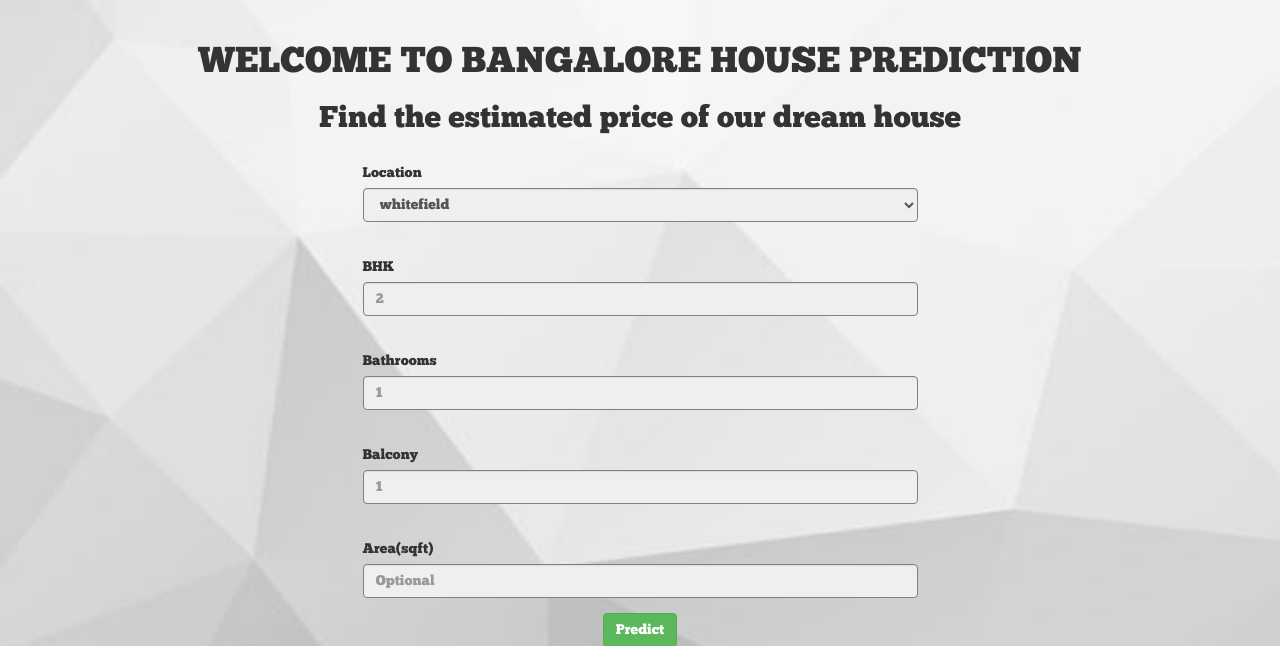
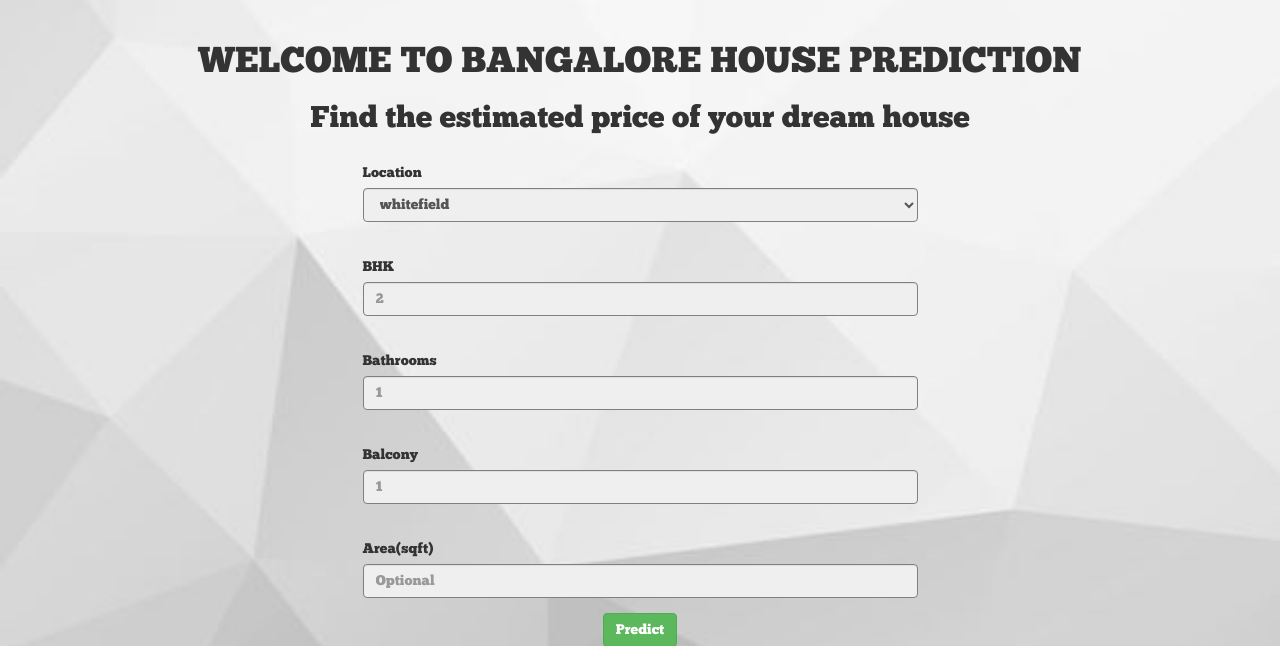
Before and after one commit to AbhinavBakshi2310/bangalorehouseprediction, a Flask app: page / in a window 1280 px wide. Shown: the top 646 px of the page. Run offline with Flask 2, Linux system fonts and the light colour scheme; some libraries are stand-ins or nearby versions.

Commit message:
Update index.html

```diff
--- a/templates/index.html
+++ b/templates/index.html
@@ -35,7 +35,7 @@
 <div class="container"> <br />
    <b>
    <h1 align="center" >WELCOME TO BANGALORE HOUSE PREDICTION</h1>
-   <h2 align="center" >Find the estimated price of our dream house</h2><br />
+   <h2 align="center" >Find the estimated price of your dream house</h2><br />
    </b>
    <div class="row">
     <div class="col-md-3"></div>
```
